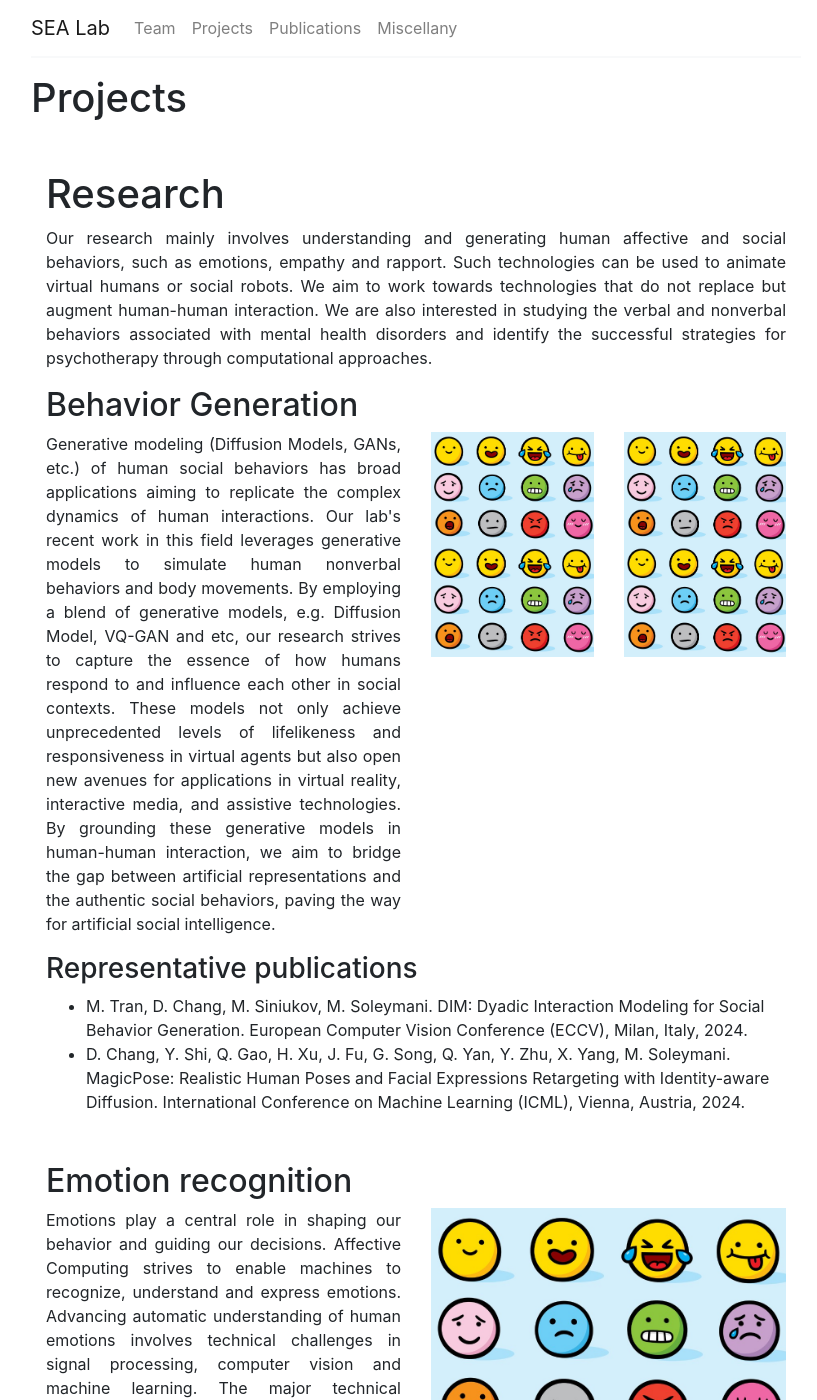
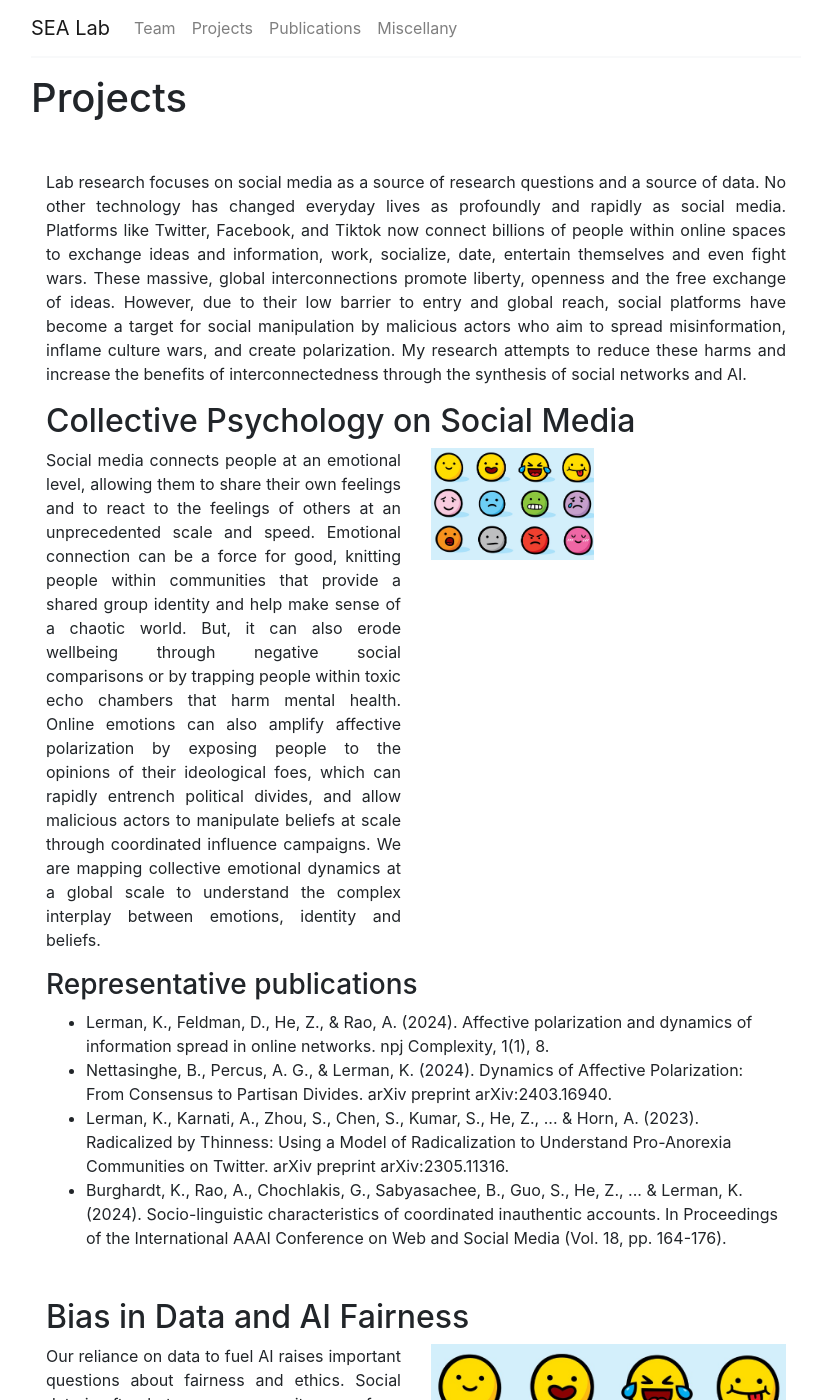
Before and after one commit to lermanlab/lermanlab.github.io, a Jekyll site: the page built from _pages/projects.html, in a window 1280 px wide and 1400 px high. Shown: the whole window, without its empty margins (224-1041 px from the left). Built offline with Jekyll 4.4.1, drawn with Linux system fonts in a browser that asks for light colours; some of the changed text lies outside the part shown.

Commit message:
Update projects.html

```diff
--- a/_pages/projects.html
+++ b/_pages/projects.html
@@ -6,38 +6,19 @@ permalink: /projects/
 ---
 
 <div class="container">
-  <h1>Research</h1>
   <p>
-    Our research mainly involves understanding and generating human affective and social behaviors, such as emotions, empathy and rapport.
-    Such technologies can be used to animate virtual humans or social robots. We aim to work towards technologies that do not replace but
-    augment human-human interaction. We are also interested in studying the verbal and nonverbal behaviors associated with mental health disorders
-    and identify the successful strategies for psychotherapy through computational approaches.
+    Lab research focuses on social media as a source of research questions and a source of data. No other technology has changed everyday lives as profoundly and rapidly as social media. Platforms like Twitter, Facebook, and Tiktok now connect billions of people within online spaces to exchange ideas and information, work, socialize, date, entertain themselves and even fight wars. These massive, global interconnections promote liberty, openness and the free exchange of ideas. However, due to their low barrier to entry and global reach, social platforms have become a target for social manipulation by malicious actors who aim to spread misinformation, inflame culture wars, and create polarization. My research attempts to reduce these harms and increase the benefits of interconnectedness through the synthesis of social networks and AI.
   </p>
 
-  <h2>Behavior Generation</h2>
+  <h2>Collective Psychology on Social Media</h2>
   <div class="row">
     <div class="col-md-6">
       <p>
-        Generative modeling (Diffusion Models, GANs, etc.) of human social behaviors has broad applications aiming to replicate the complex
-        dynamics of human interactions. Our lab's recent work in this field leverages generative models to simulate human nonverbal behaviors and
-        body movements. By employing a blend of generative models, e.g. Diffusion Model, VQ-GAN and etc, our research strives to capture the
-        essence of how humans respond to and influence each other in social contexts. These models not only achieve unprecedented levels of
-        lifelikeness and responsiveness in virtual agents but also open new avenues for applications in virtual reality, interactive media, and
-        assistive technologies. By grounding these generative models in human-human interaction, we aim to bridge the gap between artificial
-        representations and the authentic social behaviors, paving the way for artificial social intelligence.
+        Social media connects people at an emotional level, allowing them to share their own feelings and to react to the feelings of others at an unprecedented scale and speed. Emotional connection can be a force for good, knitting people within communities that provide a shared group identity and help make sense of a chaotic world. But, it can also erode wellbeing through negative social comparisons or by trapping people within toxic echo chambers that harm mental health. Online emotions can also amplify affective polarization by exposing people to the opinions of their ideological foes, which can rapidly entrench political divides, and allow malicious actors to manipulate beliefs at scale through coordinated influence campaigns. We are mapping collective emotional dynamics at a global scale to understand the complex interplay between emotions, identity and beliefs.
       </p>
     </div>
     <div class="col-md-6">
       <div class="row">
-        <div class="col-md-6">
-          <img src="/assets/images/proj-1.jpg" alt="Image 1" class="img-fluid">
-        </div>
-        <div class="col-md-6">
-          <img src="/assets/images/proj-1.jpg" alt="Image 1" class="img-fluid">
-        </div>
-        <div class="col-md-6">
-          <img src="/assets/images/proj-1.jpg" alt="Image 1" class="img-fluid">
-        </div>
         <div class="col-md-6">
           <img src="/assets/images/proj-1.jpg" alt="Image 1" class="img-fluid">
         </div>
@@ -48,27 +29,26 @@ permalink: /projects/
   <h3>Representative publications</h3>
   <ul>
     <li>
-      M. Tran, D. Chang, M. Siniukov, M. Soleymani. DIM: Dyadic Interaction Modeling for Social Behavior Generation. European
-      Computer Vision Conference (ECCV), Milan, Italy, 2024.
+      Lerman, K., Feldman, D., He, Z., & Rao, A. (2024). Affective polarization and dynamics of information spread in online networks. npj Complexity, 1(1), 8.
     </li>
     <li>
-      D. Chang, Y. Shi, Q. Gao, H. Xu, J. Fu, G. Song, Q. Yan, Y. Zhu, X. Yang, M. Soleymani. MagicPose: Realistic Human Poses and Facial
-      Expressions Retargeting with Identity-aware Diffusion. International Conference on Machine Learning (ICML), Vienna, Austria, 2024.
+      Nettasinghe, B., Percus, A. G., & Lerman, K. (2024). Dynamics of Affective Polarization: From Consensus to Partisan Divides. arXiv preprint arXiv:2403.16940.
+    </li>
+    <li>
+      Lerman, K., Karnati, A., Zhou, S., Chen, S., Kumar, S., He, Z., ... & Horn, A. (2023). Radicalized by Thinness: Using a Model of Radicalization to Understand Pro-Anorexia Communities on Twitter. arXiv preprint arXiv:2305.11316.
+    </li>
+    <li>
+     Burghardt, K., Rao, A., Chochlakis, G., Sabyasachee, B., Guo, S., He, Z., ... & Lerman, K. (2024). Socio-linguistic characteristics of coordinated inauthentic accounts. In Proceedings of the International AAAI Conference on Web and Social Media (Vol. 18, pp. 164-176).
     </li>
   </ul>
 
   <div class="my-5"></div>
 
-  <h2>Emotion recognition</h2>
+  <h2>Bias in Data and AI Fairness</h2>
   <div class="row">
     <div class="col-md-6">
       <p>
-        Emotions play a central role in shaping our behavior and guiding our decisions. Affective Computing strives to enable machines to recognize,
-        understand and express emotions. Advancing automatic understanding of human emotions involves technical challenges in signal processing,
-        computer vision and machine learning. The major technical challenges in emotion recognition include the lack of reliable labels, human
-        variability and scarcity of labelled data. We have studied and evaluated machine-based emotion recognition methods from EEG signals, facial
-        expression, pupil dilation and psychophysiological signals. Our past work demonstrated how behaviors associated cognitive state influence the
-        perception of emotions.
+        Our reliance on data to fuel AI raises important questions about fairness and ethics. Social data is often heterogeneous, as it comes from a population composed of subgroups with different characteristics and behaviors. A trend in aggregate data may disappear or reverse when the data is disaggregated into its constituent subgroups. This effect, known as Simpson’s paradox, often confounds models learned from data. We are developing methods to quantify biases in heterogeneous data. One approach leverages the Simpson's paradox by accounting for latent groups to learn more robust and generalizable models. We are also developing principled mathematical methods to create unbiased features for learning fair models, or use affirmative action to improve collective outcomes of interventions.
       </p>
     </div>
     <div class="col-md-6">
@@ -76,3 +56,16 @@ permalink: /projects/
     </div>
   </div>
 </div>
+
+  <h3>Representative publications</h3>
+  <ul>
+    <li>
+      Mehrabi, N., Morstatter, F., Saxena, N., Lerman, K., & Galstyan, A. (2021). A survey on bias and fairness in machine learning. ACM computing surveys (CSUR), 54(6), 1-35.
+    </li>
+    <li>
+      Lerman, K. (2018). Computational social scientist beware: Simpson’s paradox in behavioral data. Journal of Computational Social Science, 1(1), 49-58.
+    </li>
+    <li>
+      He, Y., Burghardt, K., & Lerman, K. (2020, February). A geometric solution to fair representations. In Proceedings of the AAAI/ACM Conference on AI, Ethics, and Society (pp. 279-285).
+    </li>
+  </ul>
```
